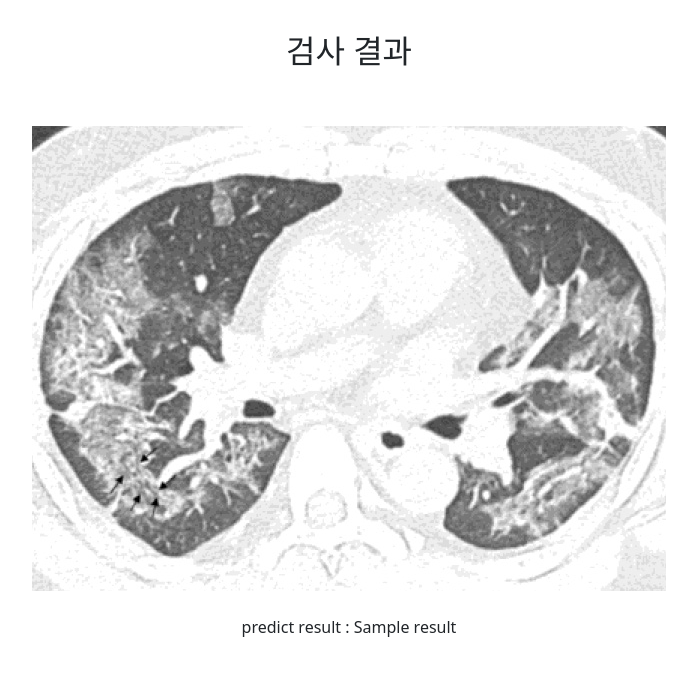
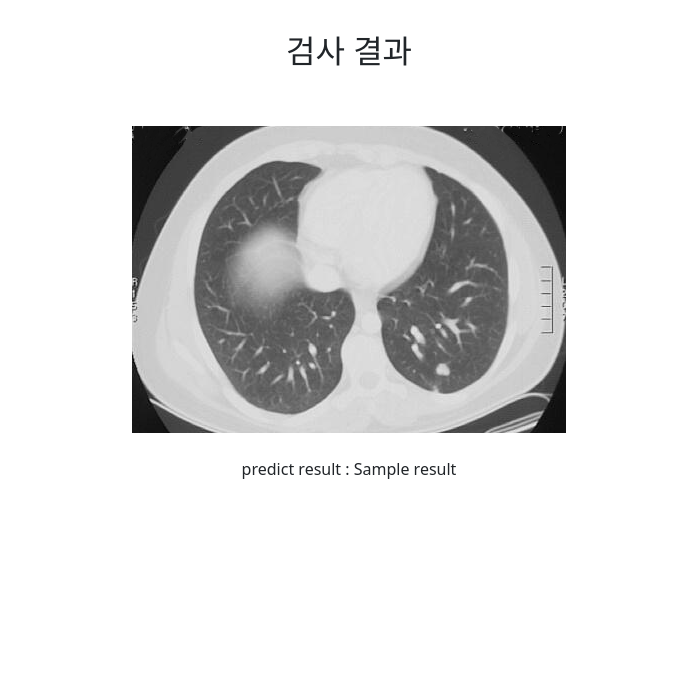
Before and after one commit to Speril/flask, a Flask app: template templates/result.html in a window 1280 px wide. Shown: the part 64-740 px from the top of the page, without its empty margins (291-988 px from the left). Run offline with Flask 2, Linux system fonts and the light colour scheme; the template is opened without the code that fills it: most values are stand-ins (such as "Sample title", 1, 10 or a date in 2020).

Commit message:
complete

```diff
--- a/predict.py
+++ b/predict.py
@@ -32,7 +32,7 @@ def main():
     predict = model.predict_classes(test)
 
     for i in range(len(test)):
-        result = str(categories[predict[i]])
+        result = str(categories[predict[0]])
 
     return result
 
--- a/templates/result.html
+++ b/templates/result.html
@@ -55,7 +55,7 @@
          <h2 align="center">검사 결과</h2>
              <br><br>
              <div align="center">
-             <img class='image' src="/static/img/test/kjr-21-e24-p2-8.png">
+             <img class='image' src="/static/img/test/120.png">
             </div>
              <br><div align="center">
              predict result : {{Result}}
```
Also changed, not shown: static/img/120.png (added), static/img/test/120.png (added).
